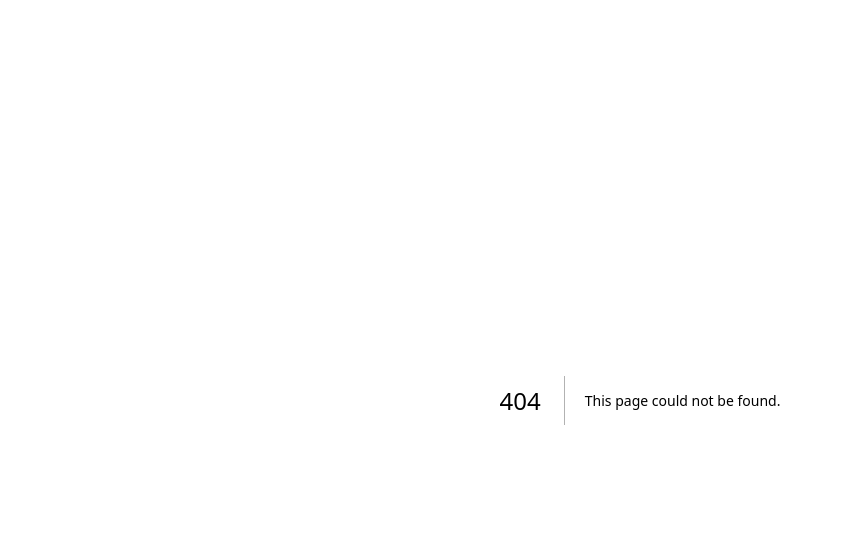
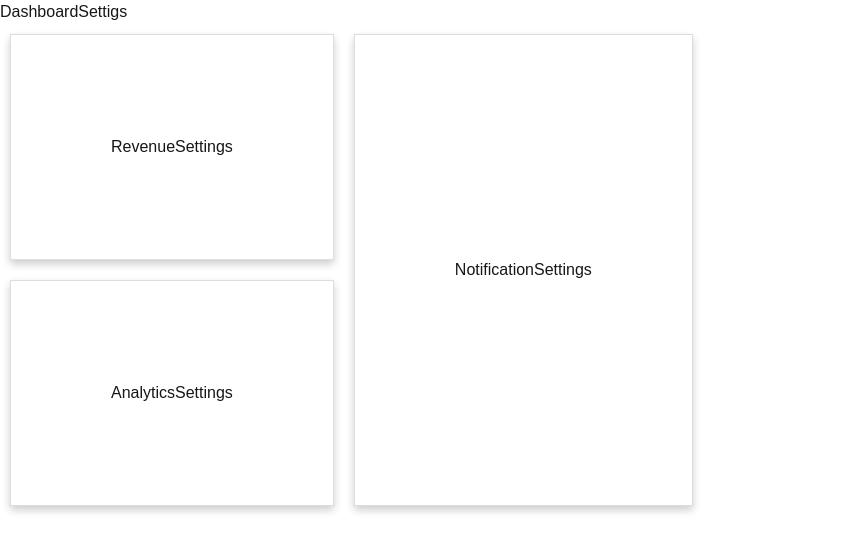
Before and after one commit to sahilt65/next-app, a Next.js app: page /dashboard/settings in a window 1280 px wide. Before the commit this address had no page. Shown: the top 552 px of the page, without its empty margins (0-842 px from the left). Built offline with nearby package versions, Linux system fonts and the light colour scheme.

Commit message:
implemented nested parallel routes

```diff
--- /dev/null
+++ b/src/app/dashboard/@analytics/settings/page.tsx
@@ -0,0 +1,10 @@
+import Card from '@/app/components/Card'
+import React from 'react'
+
+const AnalyticsSettings = () => {
+  return (
+    <Card>AnalyticsSettings</Card>
+  )
+}
+
+export default AnalyticsSettings
--- /dev/null
+++ b/src/app/dashboard/@notification/settings/page.tsx
@@ -0,0 +1,10 @@
+import Card from '@/app/components/Card'
+import React from 'react'
+
+const NotificationSettings = () => {
+  return (
+    <Card>NotificationSettings</Card>
+  )
+}
+
+export default NotificationSettings
--- /dev/null
+++ b/src/app/dashboard/@revenue/settings/page.tsx
@@ -0,0 +1,10 @@
+import Card from '@/app/components/Card'
+import React from 'react'
+
+const RevenueSettings = () => {
+  return (
+    <Card>RevenueSettings</Card>
+  )
+}
+
+export default RevenueSettings
--- /dev/null
+++ b/src/app/dashboard/settings/page.tsx
@@ -0,0 +1,9 @@
+import React from 'react'
+
+const DashboardSettigs = () => {
+  return (
+    <div>DashboardSettigs</div>
+  )
+}
+
+export default DashboardSettigs
```
